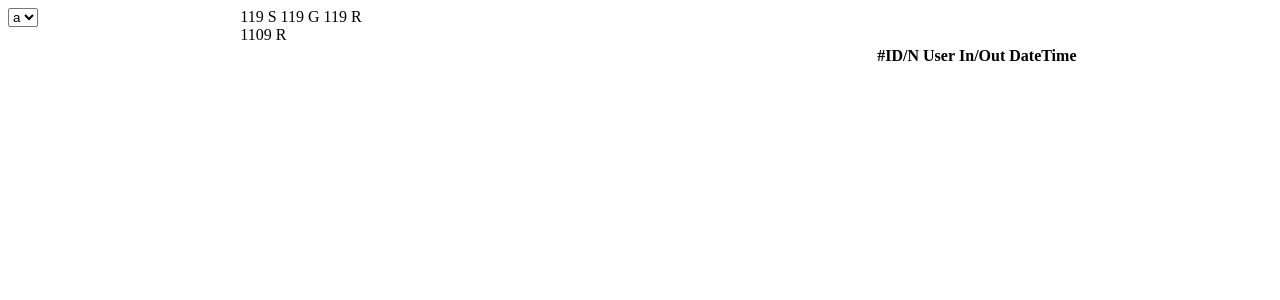
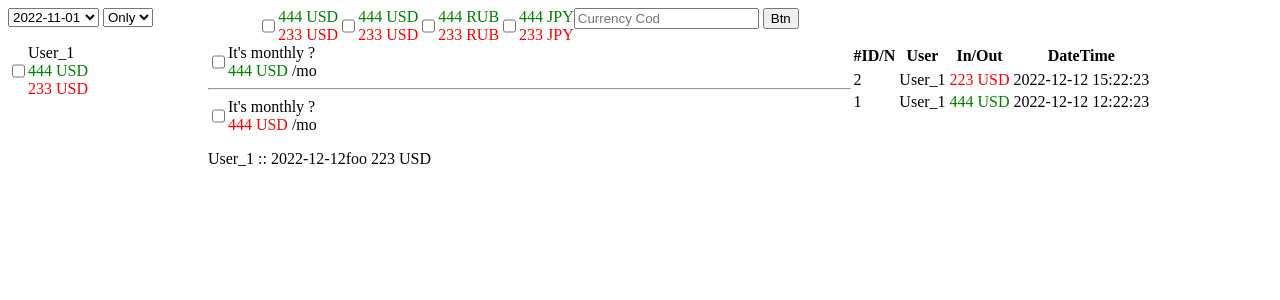
Before and after one commit to yotsuba-na/accountant, a Flask app: page / in a window 1280 px wide. Shown: the top 300 px of the page. Run offline with Flask 2, Linux system fonts and the light colour scheme; data that the repository does not hold is empty.

Commit message:
Add test data to render
Signed-off-by: Nodaa Gaji <c0d3r.nodiru.gaji@gmail.com>

```diff
--- a/static/accountant/css/main.css
+++ b/static/accountant/css/main.css
@@ -25,3 +25,34 @@
   grid-row: 1;
   grid-column: 10 / 12;
 }
+
+.summary {
+  display: flex;
+}
+.current {
+  display: flex;
+}
+
+.valueView {
+  display: flex;
+}
+.valueIn {
+  color: green;
+}
+.valueOut {
+  color: red;
+}
+
+
+.userView {
+  display: flex;
+}
+
+
+.scheduleView {
+  display: flex;
+}
+
+.todos {
+  display: flex;
+}
--- a/templates/accountant/main.html
+++ b/templates/accountant/main.html
@@ -15,17 +15,52 @@
     <div class="nav">
       <div class="filter">
         <select>
-          <option>a</option>
+          <option>2022-11-01</option>
+          <option>2022-12-01</option>
+        </select>
+        <select>
+          <option>Only</option>
+          <option>All</option>
         </select>
       </div>
       <div class="summary">
-        <div class="filtered">
-          <span>119 S</span>
-          <span>119 G</span>
-          <span>119 R</span>
+        <div class="whole">
+          <div class="valueView">
+            <input type="checkbox">
+            <div>
+              <span class="valueIn">444 USD</span><br />
+              <span class="valueOut">233 USD</span>
+            </div>
+          </div>
         </div>
-        <div class="notFiltered">
-          <span>1109 R</span>
+        <div class="monthStart">
+          <div class="valueView">
+            <input type="checkbox">
+            <div>
+              <span class="valueIn">444 USD</span><br />
+              <span class="valueOut">233 USD</span>
+            </div>
+          </div>
+        </div>
+        <div class="current">
+          <div class="valueView">
+            <input type="checkbox">
+            <div>
+              <span class="valueIn">444 RUB</span><br />
+              <span class="valueOut">233 RUB</span>
+            </div>
+          </div>
+          <div class="valueView">
+            <input type="checkbox">
+            <div>
+              <span class="valueIn">444 JPY</span><br />
+              <span class="valueOut">233 JPY</span>
+            </div>
+          </div>
+        </div>
+        <div class="addCurrency">
+          <input placeholder="Currency Cod"></input>
+          <button>Btn</button>
         </div>
       </div>
     </div>
@@ -33,6 +68,14 @@
     <div class="dynamic">
 
       <div class="left">
+        <div class="userView">
+          <input type="checkbox">
+          <div>
+            <span class="userName">User_1</span><br />
+            <span class="valueIn">444 USD</span><br />
+            <span class="valueOut">233 USD</span>
+          </div>
+        </div>
         {% for user in all_users %}
           <div class="user">
             <p class="userName">
@@ -46,16 +89,43 @@
 
       <div class="middle">
         <div class="income">
+
+          <div class="scheduleView">
+            <input type="checkbox">
+            <div>
+              <span class="scheduleName">It's monthly ?</span><br />
+              <span class="valueIn">444 USD</span>
+              <span class="scheduleRepeat">/mo</span>
+            </div>
+          </div>
+
         </div>
+
+        <hr />
+
         <div class="notIncome">
+
+          <div class="scheduleView">
+            <input type="checkbox">
+            <div>
+              <span class="scheduleName">It's monthly ?</span><br />
+              <span class="valueOut">444 USD</span>
+              <span class="scheduleRepeat">/mo</span>
+            </div>
+          </div>
+
         </div>
         <div class="todos">
           <div class="todo">
+            <p>User_1 :: 2022-12-12</p>
             {% for todo in all_todos %}
               <p>{{ todo }}</p>
             {% endfor %}
           </div>
           <div class="todoItems">
+            <p>foo
+              <span>223 USD</span>
+            </p>
           </div>
         </div>
       </div>
@@ -71,6 +141,18 @@
             <tr>
           </thead>
           <tbody>
+            <tr>
+              <td>2</td>
+              <td>User_1</td>
+              <td><span class="valueOut">223 USD</span></td>
+              <td>2022-12-12 15:22:23</td>
+            </tr>
+            <tr>
+              <td>1</td>
+              <td>User_1</td>
+              <td><span class="valueIn">444 USD</span></td>
+              <td>2022-12-12 12:22:23</td>
+            </tr>
           </tbody>
         </table>
       </div>
```
